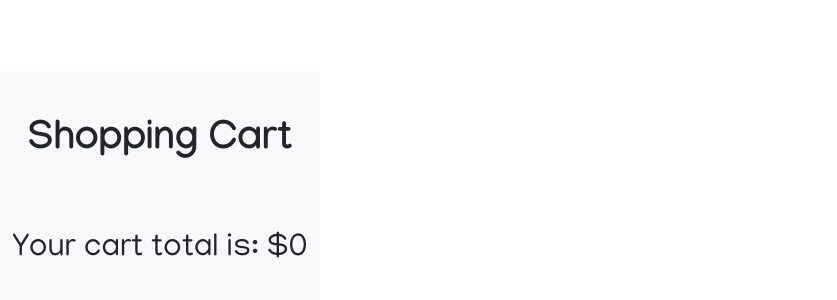
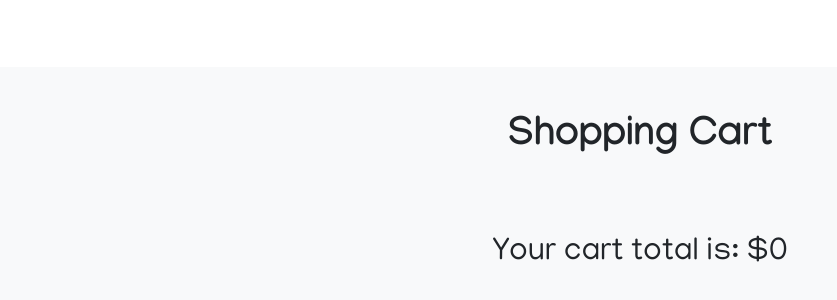
Before and after one commit to whitneywind/tea-collective, a React (Vite) app: page /cart in a window 1280 px wide. Shown: the part 194-494 px from the top of the page, without its empty margins (0-837 px from the left). Built offline with nearby package versions, Linux system fonts and the light colour scheme.

Commit message:
cart layout update

```diff
--- a/src/components/MiniProductCard.tsx
+++ b/src/components/MiniProductCard.tsx
@@ -18,7 +18,6 @@ const ProductCard = ({ name, image, korName, quantity, totalItemPrice }: Product
                     </div>
                 </div>
             </div>
-
         </div>
     )
 }
--- a/src/index.css
+++ b/src/index.css
@@ -110,6 +110,12 @@ a:hover {
 .body-container {
   display: flex;
   flex-direction: row;
+  width: 100vw;
+}
+
+.cart-container {
+  display: flex;
+  flex-direction: column;
   width: 100vw;
 }
 
--- a/src/pages/cart.tsx
+++ b/src/pages/cart.tsx
@@ -28,9 +28,9 @@ const Cart = () => {
     }
 
      return (
-        <div className="container-fluid bg-light py-5">
+        <div className="cart-container bg-light py-5">
             <h1 className="text-center fw-bold">{langEng ? "Shopping Cart" : "장바구니"}</h1>
-            <div className="my-3 d-flex align-items-start flex-column align-items-end w-100">
+            <div className="my-3 d-flex align-items-start flex-column align-items-end">
                 {productsWithQuantities.map((product: ProductInCart, index: number) => (
                     <MiniProductCard {...product} key={index} />
                 ))}
--- a/src/root.tsx
+++ b/src/root.tsx
@@ -1,9 +1,7 @@
 import { Outlet } from "react-router-dom";
-
+// to-do: confirm that outlet can be only thing returned
 export default function Root() {
     return (
-        <>
-            <Outlet />
-        </>
+        <Outlet />
     );
   }
```
